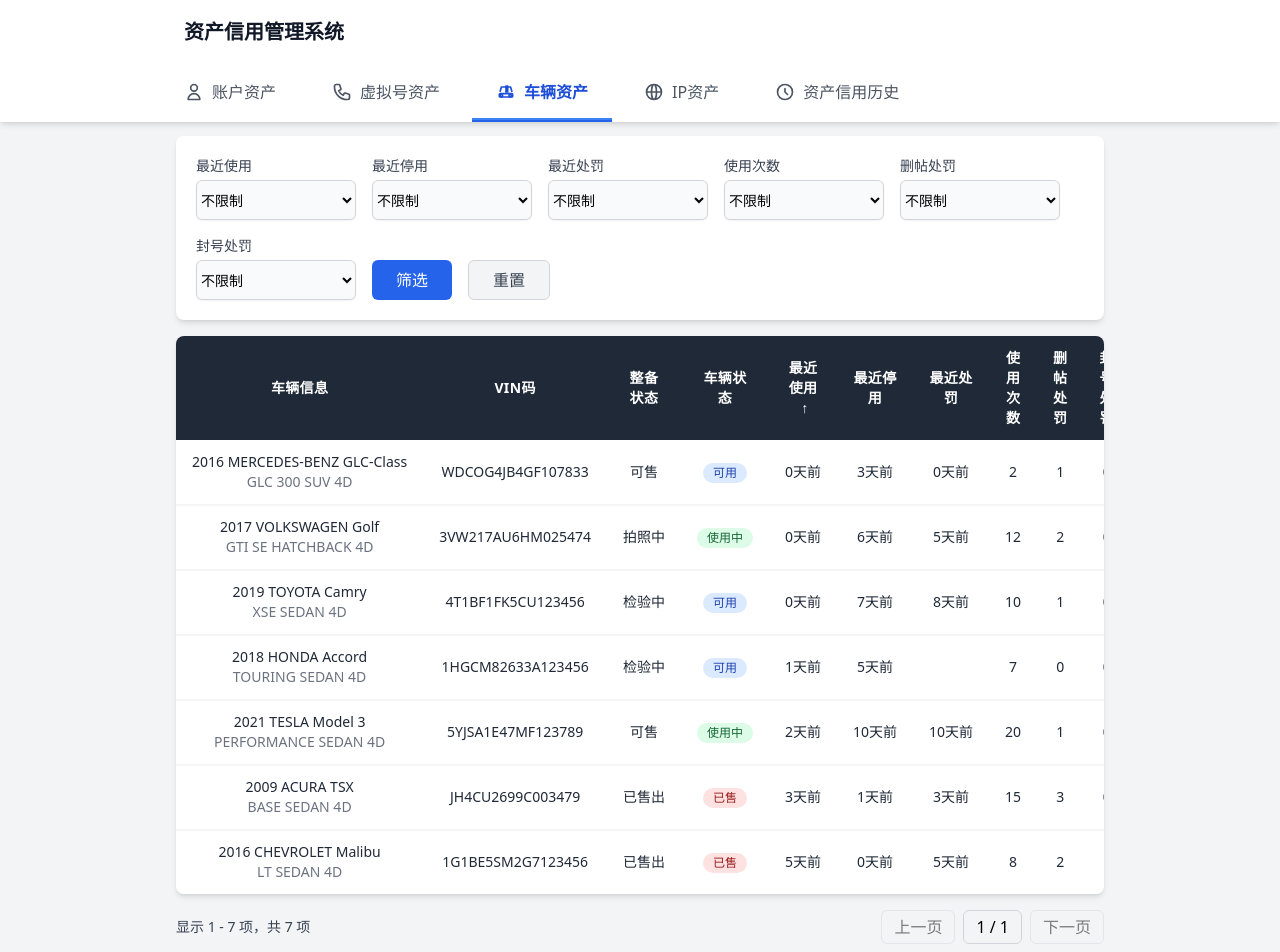
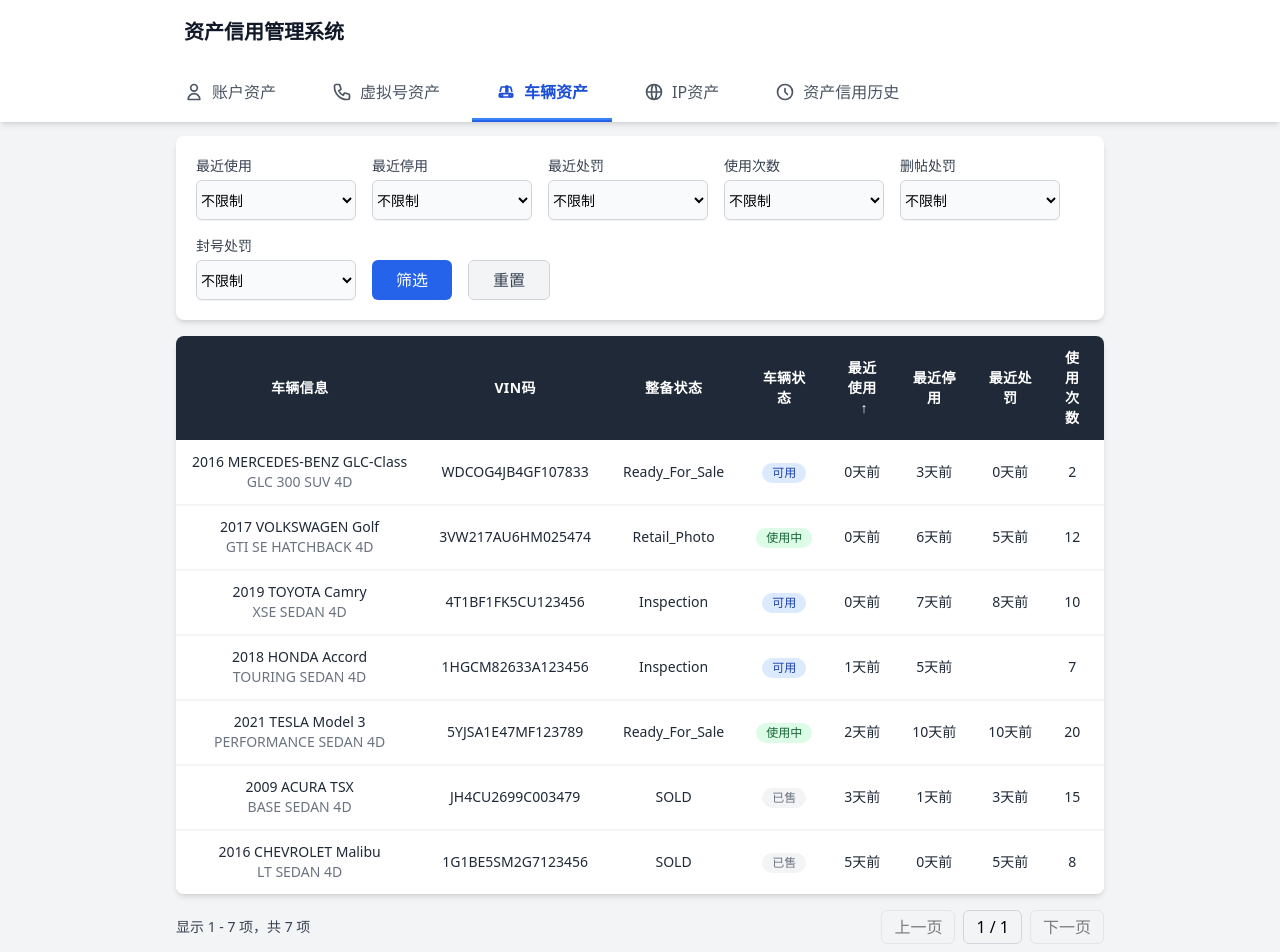
Before and after one commit to rbtsama/MKT1600, a Vue app: page /vehicles in a window 1280 px wide. Shown: the top 952 px of the page. Built offline with nearby package versions, Linux system fonts and the light colour scheme.

Commit message:
修改: 整备状态使用英文原始值展示，已售车辆状态使用浅灰色标签

```diff
--- a/src/components/AssetDetail.vue
+++ b/src/components/AssetDetail.vue
@@ -71,7 +71,7 @@
           </div>
           <div class="flex flex-col">
             <span class="text-sm font-medium text-gray-500 mb-1">整备状态</span>
-            <span class="text-sm text-gray-800 font-medium">{{ getPrepStatusText(asset.prepStatus) }}</span>
+            <span class="text-sm text-gray-800 font-medium">{{ asset.prepStatus }}</span>
           </div>
           <div class="flex flex-col">
             <span class="text-sm font-medium text-gray-500 mb-1">车辆状态</span>
@@ -209,7 +209,7 @@ function getStatusClass(status: string): string {
     'available': 'inline-flex items-center px-2.5 py-0.5 rounded-full text-xs font-medium bg-blue-100 text-blue-800',
     'in_use': 'inline-flex items-center px-2.5 py-0.5 rounded-full text-xs font-medium bg-green-100 text-green-800',
     'disabled': 'inline-flex items-center px-2.5 py-0.5 rounded-full text-xs font-medium bg-red-100 text-red-800',
-    'sold': 'inline-flex items-center px-2.5 py-0.5 rounded-full text-xs font-medium bg-red-100 text-red-800',
+    'sold': 'inline-flex items-center px-2.5 py-0.5 rounded-full text-xs font-medium bg-gray-100 text-gray-500',
     // 新增状态值映射
     'active': 'inline-flex items-center px-2.5 py-0.5 rounded-full text-xs font-medium bg-green-100 text-green-800',
     'inactive': 'inline-flex items-center px-2.5 py-0.5 rounded-full text-xs font-medium bg-gray-100 text-gray-800',
--- a/src/components/AssetTable.vue
+++ b/src/components/AssetTable.vue
@@ -132,7 +132,7 @@
                   {{ getStatusText(item.status) }}
                 </div>
                 <div v-else-if="column.key === 'prepStatus'" class="text-sm">
-                  {{ getPrepStatusText(item.prepStatus) }}
+                  {{ item.prepStatus }}
                 </div>
                 <div v-else-if="column.key === 'level'" :class="getLevelClass(item.level)">
                   <span class="flex items-center">
@@ -461,7 +461,7 @@ export default {
         'available': 'inline-flex items-center px-2.5 py-0.5 rounded-full text-xs font-medium bg-blue-100 text-blue-800',
         'in_use': 'inline-flex items-center px-2.5 py-0.5 rounded-full text-xs font-medium bg-green-100 text-green-800',
         'disabled': 'inline-flex items-center px-2.5 py-0.5 rounded-full text-xs font-medium bg-red-100 text-red-800',
-        'sold': 'inline-flex items-center px-2.5 py-0.5 rounded-full text-xs font-medium bg-red-100 text-red-800',
+        'sold': 'inline-flex items-center px-2.5 py-0.5 rounded-full text-xs font-medium bg-gray-100 text-gray-500',
         // 新增状态值映射
         'active': 'inline-flex items-center px-2.5 py-0.5 rounded-full text-xs font-medium bg-green-100 text-green-800',
         'inactive': 'inline-flex items-center px-2.5 py-0.5 rounded-full text-xs font-medium bg-gray-100 text-gray-800',
```
